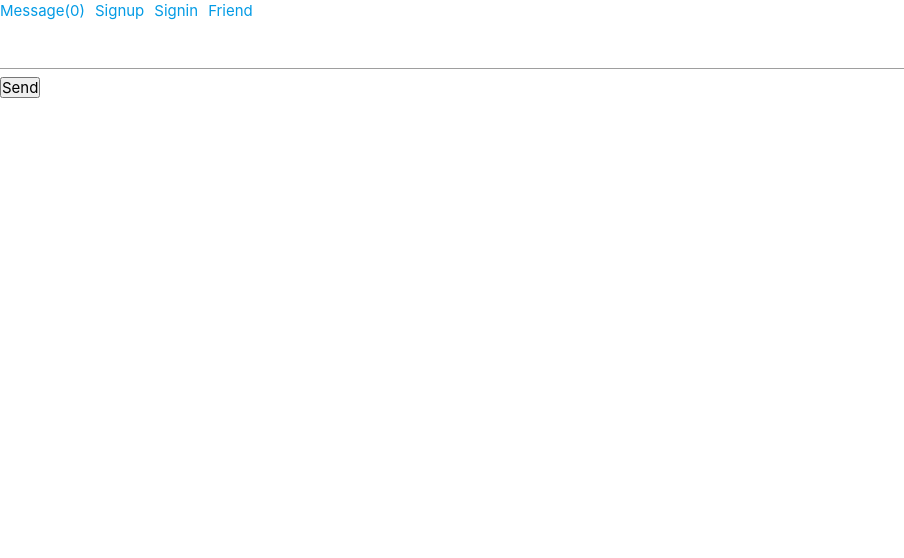
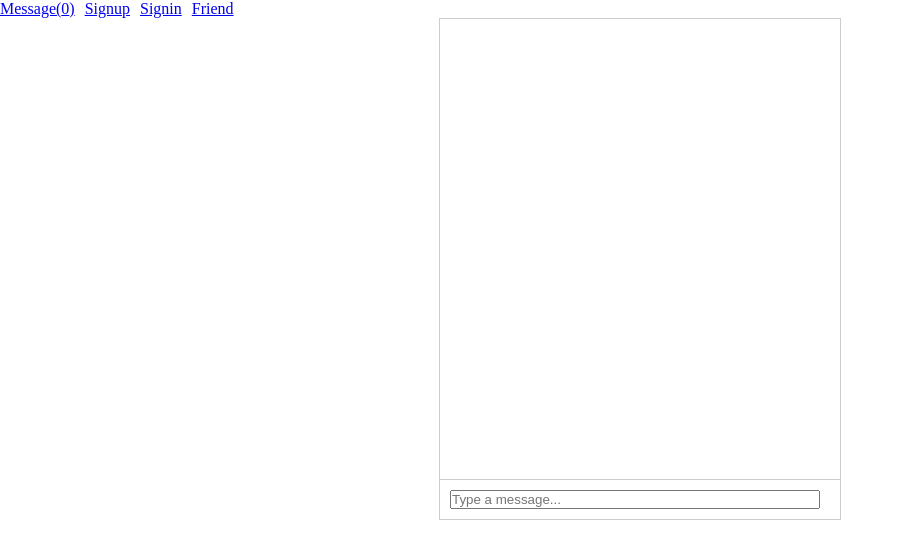
Before and after one commit to cbot918/gorilla-chat, a React (Vite) app in the folder ui/: page / in a window 1280 px wide. Shown: the top 558 px of the page, without its empty margins (0-904 px from the left). Built offline with nearby package versions, Linux system fonts and the light colour scheme.

Commit message:
chat ui scroll bottom

```diff
--- a/ui/index.html
+++ b/ui/index.html
@@ -3,7 +3,7 @@
   <head>
     <meta charset="UTF-8" />
     <meta name="viewport" content="width=device-width, initial-scale=1.0" />
-    <link rel="stylesheet" href="https://cdnjs.cloudflare.com/ajax/libs/materialize/1.0.0/css/materialize.min.css">
+    <!-- <link rel="stylesheet" href="https://cdnjs.cloudflare.com/ajax/libs/materialize/1.0.0/css/materialize.min.css"> -->
     <!-- Compiled and minified JavaScript -->
 
     <title>gorilla-chat</title>
--- a/ui/src/components/chat/Chat.jsx
+++ b/ui/src/components/chat/Chat.jsx
@@ -1,39 +1,66 @@
-import {useState, useContext} from 'react'
+import  { useState,useContext,useRef,useEffect } from 'react';
+import './chat.css'; // Make sure to create this CSS file
 import {UserContext} from '../../App'
-function Chat(){
 
+function Chat() {
     const { ws } = useContext(UserContext);
 
+    const [newMessage, setNewMessage] = useState('');
     const [messages, setMessages] = useState([]);
-  const [inputMessage, setInputMessage] = useState('');
 
-  function sendMessage(event){
-    event.preventDefault();
 
-    if (inputMessage.trim() !== '') {
-        ws.send(inputMessage)
-        setInputMessage('')
+    // const handleSendMessage = () => {
+    //     if (newMessage.trim()) {
+    //         // Add the new message with a flag to indicate it's your message
+    //         setMessages([...messages, { text: newMessage, mine: true }]);
+    //         setNewMessage('');
+    //     }
+    // };
+
+    const handleKeyDown = (e) => {
+        const user = JSON.parse(localStorage.getItem("user"))
+        const msg = JSON.stringify({
+            "id":       user.id,
+            "email":    user.email,
+            "name":     user.name,
+            "message":  newMessage
+        })
+
+        if (e.key === 'Enter') {
+            setMessages([...messages, { text: newMessage, mine: true }]);
+            ws.send(msg)
+            setNewMessage('');
         }
-  }
+    };
 
+    const scrollToBottom = () => {
+        messagesContainerRef.current.scrollTop = messagesContainerRef.current.scrollHeight;
+    };
+    useEffect(() => {
+        scrollToBottom();
+    }, [messages]); // Scrolls to bottom every time messages change
+    const messagesContainerRef = useRef(null);
     return (
-      <div>
-          <div> {name} </div>
-          <div>
+        <div className="chat-container">
+            <div className="messages-container" ref={messagesContainerRef}>
                 {messages.map((msg, index) => (
-                  <p key={index}>{msg}</p>
+                    <div key={index} className={`message ${msg.mine ? 'mine' : ''}`}>
+                        {msg.text}
+                    </div>
                 ))}
             </div>
-          <form onSubmit={sendMessage}>
+            <div className="input-container">
                 <input
                     type="text"
-                  value={inputMessage}
-                  onChange={(e) => setInputMessage(e.target.value)}
+                    value={newMessage}
+                    onChange={(e) => setNewMessage(e.target.value)}
+                    placeholder="Type a message..."
+                    onKeyDown={handleKeyDown}
                 />
-              <button type="submit">Send</button>
-          </form>
+                {/* <button onClick={handleSendMessage}>Send</button> */}
+            </div>
         </div>
     );
 }
 
-export default Chat
+export default Chat;
--- /dev/null
+++ b/ui/src/components/chat/chat.css
@@ -0,0 +1,44 @@
+.chat-container {
+  width: 100%;
+  max-width: 400px;
+  margin: auto;
+  border: 1px solid #ccc;
+  display: flex;
+  flex-direction: column;
+  height: 500px;
+}
+
+.messages-container {
+  flex-grow: 1;
+  overflow-y: auto;
+  display: flex;
+  flex-direction: column;
+  align-items: flex-start; /* Align items to the start of the flex container */
+  padding: 10px;
+}
+
+.message {
+  background-color: lightgray;
+  padding: 5px 10px;
+  margin: 5px 0;
+  border-radius: 10px;
+  max-width: 70%;
+  word-wrap: break-word;
+}
+
+.message.mine {
+  background-color: lightblue;
+  align-self: flex-end; /* Align your messages to the end (right side) */
+}
+
+
+.input-container {
+  border-top: 1px solid #ccc;
+  padding: 10px;
+  display: flex;
+}
+
+.input-container input {
+  flex-grow: 1;
+  margin-right: 10px;
+}
```
Also changed, not shown: ui/src/components/chat3/Chat.jsx (added, +39 -0 lines), 2 other files (tests, documents, lock files or other folders). Lines whose indentation alone changed are shown as unchanged.
